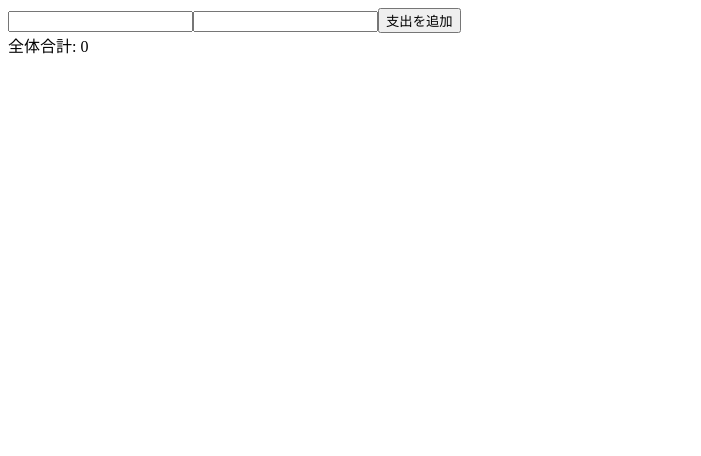
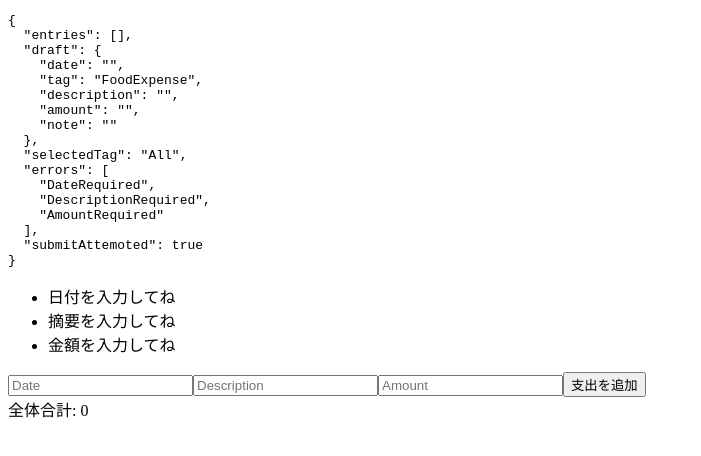
Before and after one commit to ruha321/Simple-household-account-book, a React (Vite) app: page / in a window 1280 px wide. Both pictures are taken after a click on the button "支出を追加". Shown: the top 456 px of the page, without its empty margins (0-701 px from the left). Built offline with nearby package versions, Linux system fonts and the light colour scheme.

Commit message:
バリデーションの実装

```diff
--- a/src/App.tsx
+++ b/src/App.tsx
@@ -2,16 +2,36 @@ import { useReducer } from "react";
 import "./App.css";
 import { initialState, reducer } from "./reducer/reducer";
 import { filterByTag, sumAmount } from "./derived-data/derivedData";
+import { errorMessage } from "./reducer/validation";
 
 function App() {
     const [state, dispatch] = useReducer(reducer, initialState);
 
     const visibleEntries = filterByTag(state.entries, state.selectedTag);
-    const totalAmount = sumAmount(state.entries);
     const filteredTotalAmount = sumAmount(visibleEntries);
+
     return (
         <>
+            <pre>{JSON.stringify(state, null, 2)}</pre>
+            {state.submitAttemoted && state.errors.length > 0 && (
+                <ul>
+                    {state.errors.map((error) => (
+                        <li key={error}>{errorMessage(error)}</li>
+                    ))}
+                </ul>
+            )}
             <input
+                placeholder="Date"
+                value={state.draft.date}
+                onChange={(e) =>
+                    dispatch({
+                        type: "DraftDateChanged",
+                        value: e.target.value,
+                    })
+                }
+            />
+            <input
+                placeholder="Description"
                 value={state.draft.description}
                 onChange={(e) =>
                     dispatch({
@@ -22,6 +42,7 @@ function App() {
             />
 
             <input
+                placeholder="Amount"
                 value={state.draft.amount}
                 onChange={(e) =>
                     dispatch({
--- a/src/reducer/reducer.ts
+++ b/src/reducer/reducer.ts
@@ -4,6 +4,7 @@ import type {
     DraftEntry,
     ExpenseEntry,
 } from "../types/Date-types";
+import { validateDraft } from "./validation";
 
 const emptyDraft: DraftEntry = {
     date: "",
@@ -17,50 +18,59 @@ const initialState: AppState = {
     entries: [],
     draft: emptyDraft,
     selectedTag: "All",
+    errors: [],
+    submitAttemoted: false,
 };
+
+function updateDraft(state: AppState, nextDraft: DraftEntry): AppState {
+    return {
+        ...state,
+        draft: nextDraft,
+        errors: state.submitAttemoted ? validateDraft(nextDraft) : state.errors,
+    };
+}
 
 function reducer(state: AppState, action: Action): AppState {
     switch (action.type) {
         case "DraftDateChanged":
-            return {
-                ...state,
-                draft: { ...state.draft, date: action.value },
-            };
+            return updateDraft(state, {
+                ...state.draft,
+                date: action.value,
+            });
         case "DraftTagChanged":
-            return {
-                ...state,
-                draft: { ...state.draft, tag: action.value },
-            };
+            return updateDraft(state, {
+                ...state.draft,
+                tag: action.value,
+            });
         case "DraftDescriptionChanged":
-            return {
-                ...state,
-                draft: { ...state.draft, description: action.value },
-            };
+            return updateDraft(state, {
+                ...state.draft,
+                description: action.value,
+            });
         case "DraftAmountChanged":
-            return {
-                ...state,
-                draft: { ...state.draft, amount: action.value },
-            };
+            return updateDraft(state, {
+                ...state.draft,
+                amount: action.value,
+            });
         case "DraftNoteChanged":
-            return {
-                ...state,
-                draft: { ...state.draft, note: action.value },
-            };
+            return updateDraft(state, {
+                ...state.draft,
+                note: action.value,
+            });
         case "SelectedTagChanged":
             return {
                 ...state,
                 selectedTag: action.value,
             };
         case "EntrySubmitted": {
-            const amount = Number(state.draft.amount);
+            const errors = validateDraft(state.draft);
 
-            if (
-                state.draft.date === "" ||
-                state.draft.description === "" ||
-                state.draft.amount === "" ||
-                Number.isNaN(amount)
-            ) {
-                return state;
+            if (errors.length > 0) {
+                return {
+                    ...state,
+                    submitAttemoted: true,
+                    errors,
+                };
             }
 
             const newEntry: ExpenseEntry = {
@@ -68,7 +78,7 @@ function reducer(state: AppState, action: Action): AppState {
                 date: state.draft.date,
                 tag: state.draft.tag,
                 description: state.draft.description,
-                amount,
+                amount: Number(state.draft.amount),
                 note: state.draft.note,
             };
 
@@ -76,6 +86,8 @@ function reducer(state: AppState, action: Action): AppState {
                 ...state,
                 entries: [...state.entries, newEntry],
                 draft: emptyDraft,
+                errors: [],
+                submitAttemoted: false,
             };
         }
     }
--- /dev/null
+++ b/src/reducer/validation.ts
@@ -0,0 +1,36 @@
+import type { DraftEntry, ValidationError } from "../types/Date-types";
+
+function validateDraft(draft: DraftEntry): readonly ValidationError[] {
+    const errors: ValidationError[] = [];
+
+    if (draft.date.trim() === "") {
+        errors.push("DateRequired");
+    }
+
+    if (draft.description.trim() === "") {
+        errors.push("DescriptionRequired");
+    }
+
+    if (draft.amount.trim() === "") {
+        errors.push("AmountRequired");
+    } else if (Number.isNaN(Number(draft.amount))) {
+        errors.push("AmountInvalid");
+    }
+
+    return errors;
+}
+
+function errorMessage(error: ValidationError): string {
+    switch (error) {
+        case "DateRequired":
+            return "日付を入力してね";
+        case "DescriptionRequired":
+            return "摘要を入力してね";
+        case "AmountRequired":
+            return "金額を入力してね";
+        case "AmountInvalid":
+            return "金額を数値で入力してね";
+    }
+}
+
+export { validateDraft, errorMessage };
```
Also changed, not shown: src/types/Date-types.ts (+14 -1 lines), src/types/Function-types.ts (deleted, +0 -31 lines).
